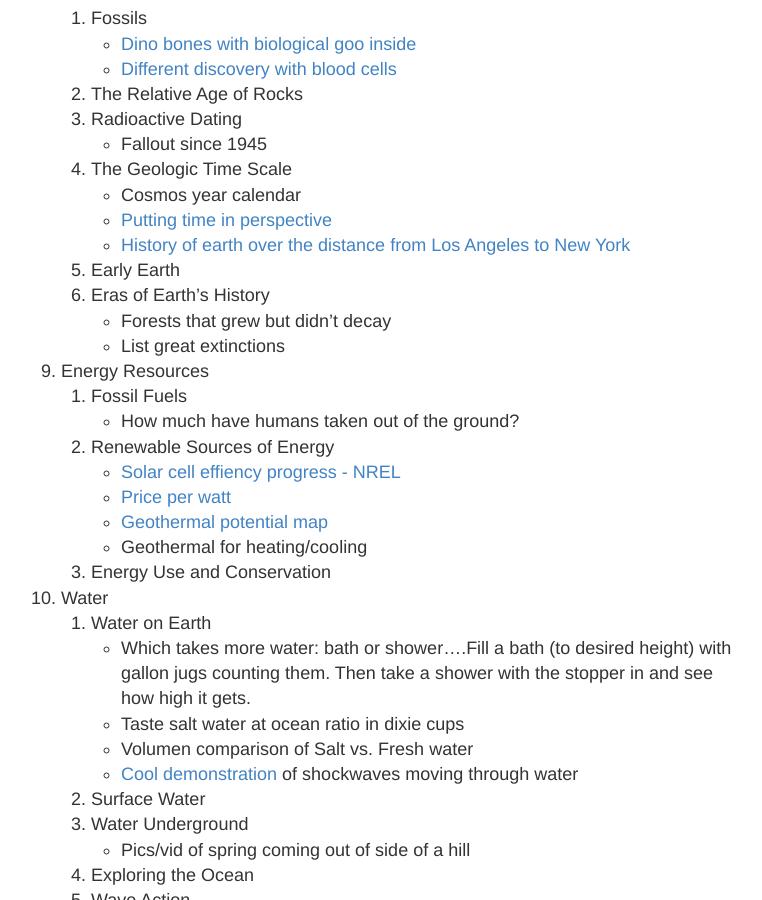
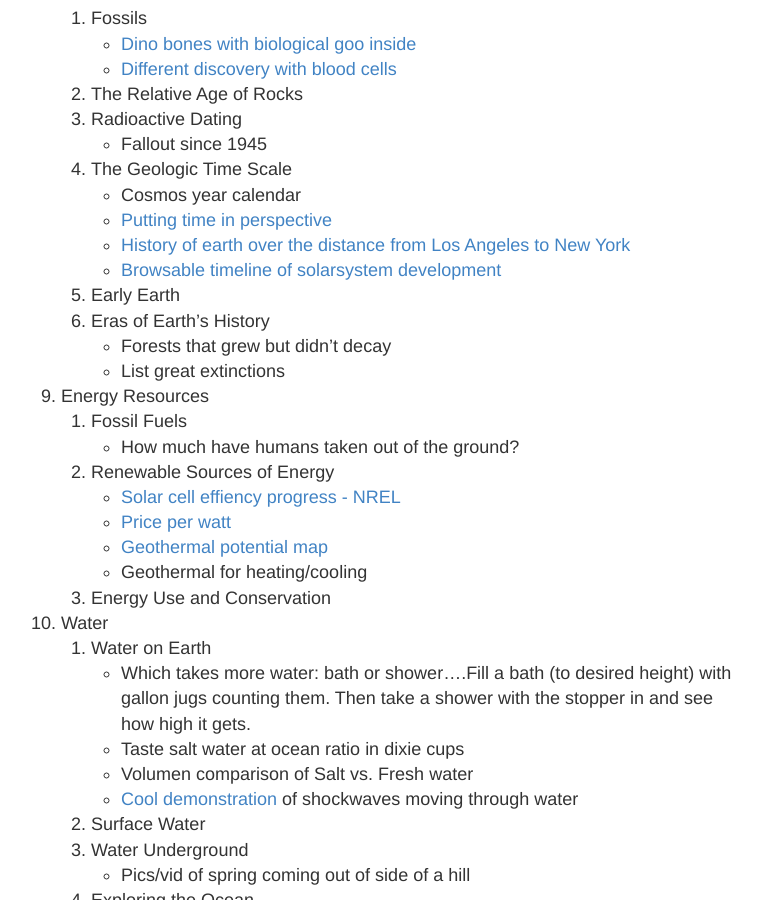
Before and after one commit to ctkstl/earth_science, a Jekyll site: the page built from resources.md, in a window 1280 px wide and 900 px high, scrolled down 4389 px. Shown: the whole window, without its empty margins (249-1011 px from the left). Built offline with Jekyll 4.4.1, drawn with Linux system fonts in a browser that asks for light colours.

Commit message:
Update resources.md

```diff
--- a/resources.md
+++ b/resources.md
@@ -133,6 +133,7 @@ permalink: /resources/
         *   [Putting time in perspective](http://ctkstl.github.io/earth_science/images/PuttingTimeInPerspective-G.png)
         *   [History of earth over the distance from Los Angeles to New York](http://www.businessinsider.com/animated-timeline-earth-history-2015-11
 )
+        *   [Browsable timeline of solarsystem development](http://exploringorigins.org/timeline.html)
     5.  Early Earth
     6.  Eras of Earth’s History
         *   Forests that grew but didn't decay
```
